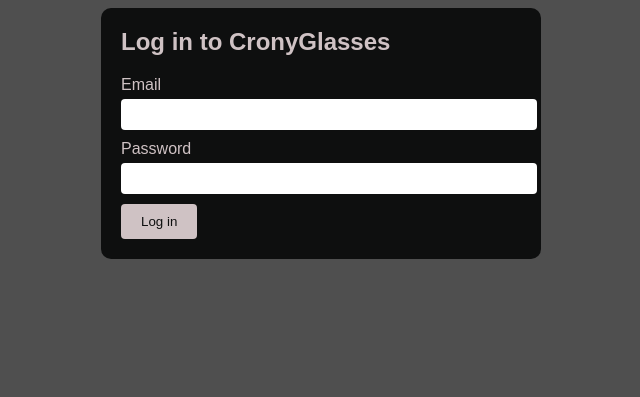
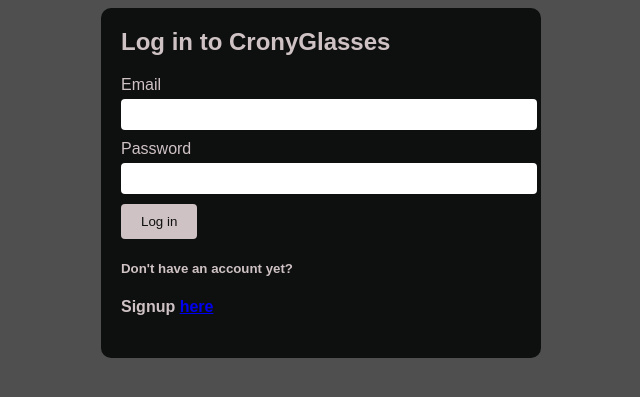
Before and after one commit to freedompraise/CronyGlasses, a Django app: page /auth/ in a window 1280 px wide. Shown: the top 397 px of the page, without its empty margins (319-959 px from the left). Run offline with Django 4.2, Linux system fonts and the light colour scheme.

Commit message:
login page finalized

```diff
--- a/service/templates/service/login.html
+++ b/service/templates/service/login.html
@@ -26,6 +26,8 @@
                 <input type="password" name="password" id="password" class="form-control" required>
               </div>
               <button type="submit" class="btn btn-primary btn-block">Log in</button>
+              <h5>Don't have an account yet? <h4>Signup <a href="{% url 'register' %}">here</a></h4></h5>
+
             </form>
           </div>
         </div>
```
